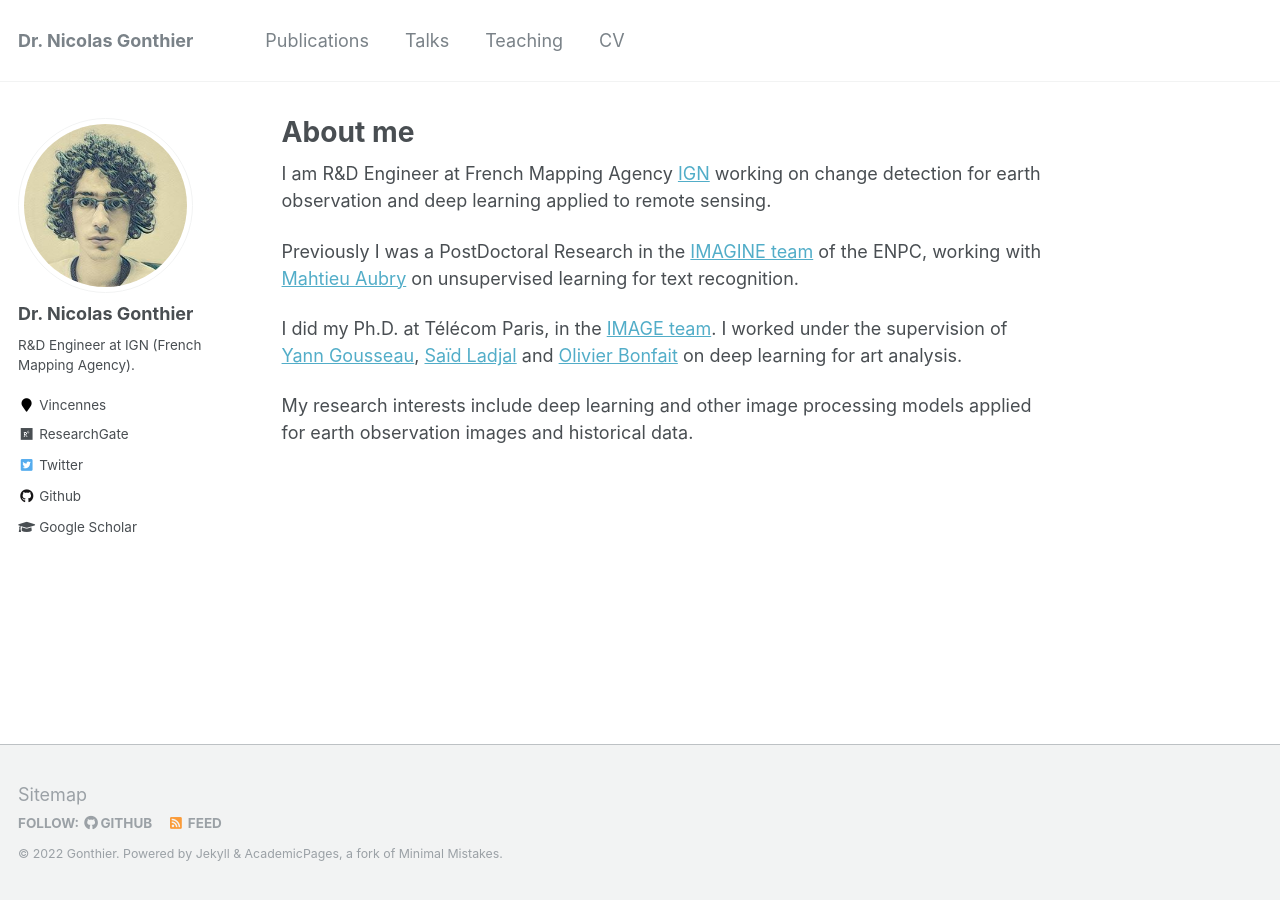
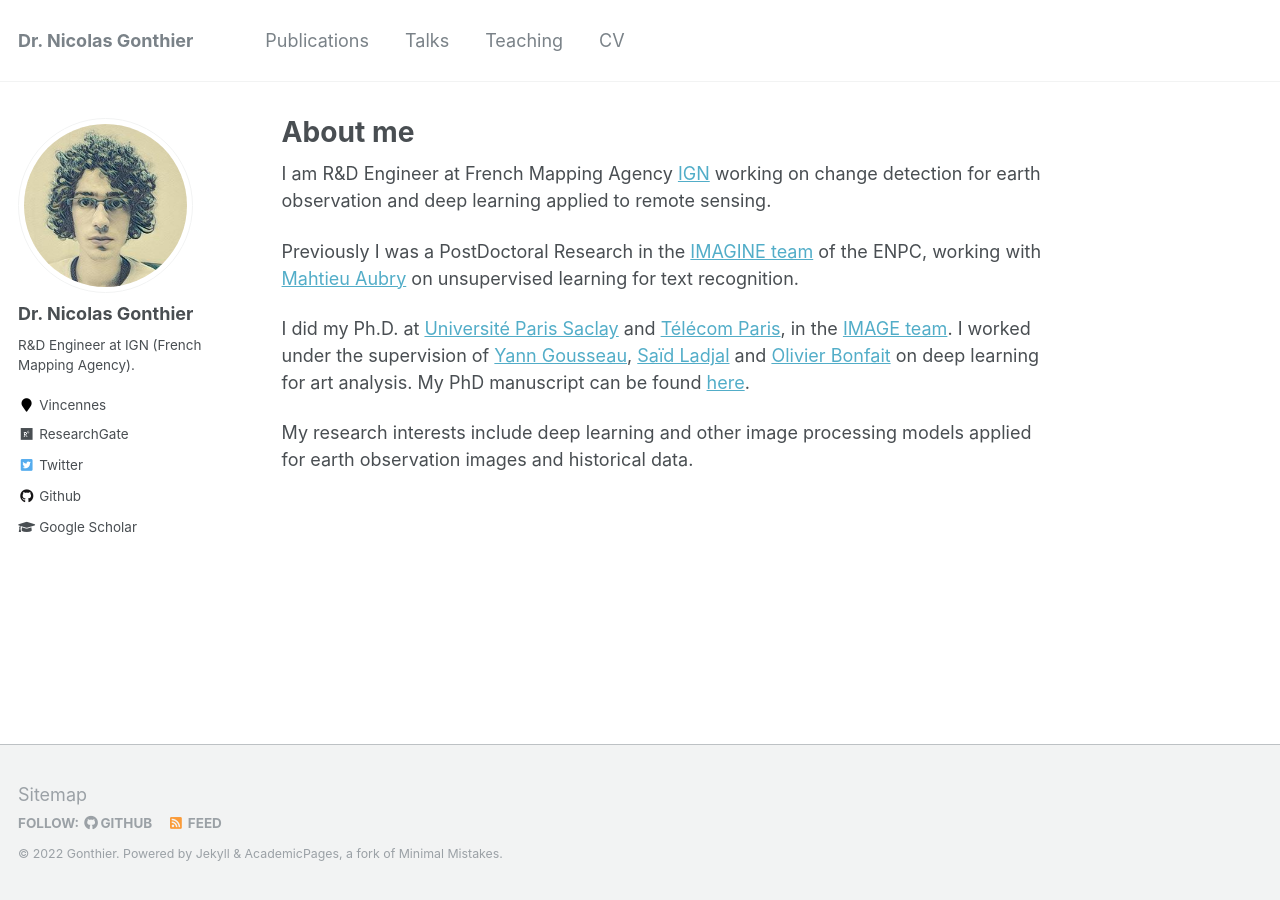
Before and after one commit to ngonthier/ngonthier.github.io, a Jekyll site: the page built from _pages/about.md, in a window 1280 px wide. Built offline with Jekyll 4.4.1, drawn with Linux system fonts in a browser that asks for light colours.

Commit message:
Update about.md

```diff
--- a/_pages/about.md
+++ b/_pages/about.md
@@ -12,6 +12,8 @@ I am R&D Engineer at French Mapping Agency [IGN](https://www.ign.fr/) working on
 
 Previously I was a PostDoctoral Research in the [IMAGINE team](https://imagine-lab.enpc.fr/) of the ENPC, working with [Mahtieu Aubry](https://imagine.enpc.fr/~aubrym/) on unsupervised learning for text recognition.
 
-I did my Ph.D. at Télécom Paris, in the [IMAGE team](https://www.telecom-paris.fr/fr/recherche/laboratoires/laboratoire-traitement-et-communication-de-linformation-ltci/les-equipes-de-recherche/image-modelisation-analyse-geometrie-synthese-images/personnes). I worked under the supervision of [Yann Gousseau](https://gousseau.wp.imt.fr/), [Saïd Ladjal](https://perso.telecom-paristech.fr/ladjal/) and [Olivier Bonfait](http://tristan.u-bourgogne.fr/CGC/chercheurs/Bonfait/Olivier_Bonfait.html) on deep learning for art analysis.
+I did my Ph.D. at [Université Paris Saclay](https://www.universite-paris-saclay.fr/) and [Télécom Paris](https://www.telecom-paris.fr/), in the [IMAGE team](https://www.telecom-paris.fr/fr/recherche/laboratoires/laboratoire-traitement-et-communication-de-linformation-ltci/les-equipes-de-recherche/image-modelisation-analyse-geometrie-synthese-images/personnes). I worked under the supervision of [Yann Gousseau](https://gousseau.wp.imt.fr/), [Saïd Ladjal](https://perso.telecom-paristech.fr/ladjal/) and [Olivier Bonfait](http://tristan.u-bourgogne.fr/CGC/chercheurs/Bonfait/Olivier_Bonfait.html) on deep learning for art analysis.
+My PhD manuscript can be found [here](https://theses.hal.science/tel-03227373).
+
 
 My research interests include deep learning and other image processing models applied for earth observation images and historical data.
```
